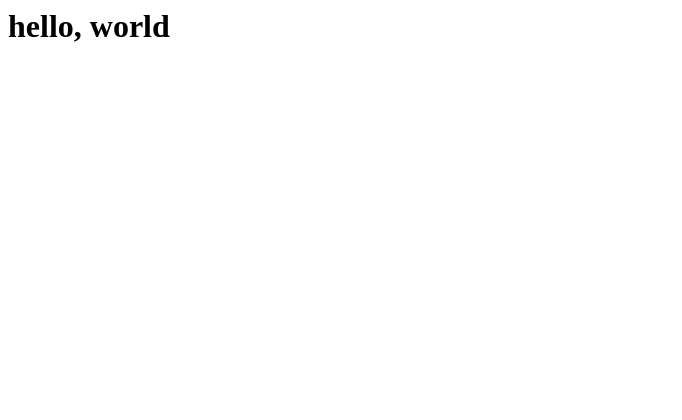
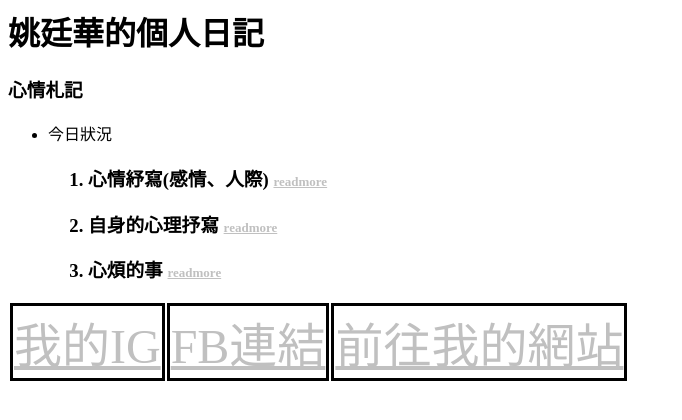
Before and after one commit to edwardyao0324/edwardyao0324.github.io, a plain HTML site: page index.html in a window 1280 px wide. Shown: the whole page, without its empty margins (0-682 px from the left). Drawn offline with Linux system fonts and the light colour scheme.

Commit message:
Update index.html

```diff
--- a/index.html
+++ b/index.html
@@ -1,8 +1,29 @@
 <html>
-<head>
-  <title>姚廷華的個人網站</title>
-</head>
-<body>
-  <h1>hello, world</h1>
-</body>
+	<head>
+		<title>姚廷華的個人日記</title>
+		<link href="style.css" rel="stylesheet" type="text/css">
+	</head>
+		<body link="#C0C0C0" vlink="#808080" alink="#FF0000">
+				<h1>姚廷華的個人日記</h1>
+
+				<h3><b>心情札記</b></h3>
+			<ul>
+				<li>今日狀況
+					<ol>
+						<h3><li>心情紓寫(感情、人際)  <a href ="./心情.html" target="_blank"> <font size="2.5">readmore</font> </a> </li></h3>
+						<h3><li>自身的心理抒寫 <a href="心理.html" target="_blank"><font size="2.5">readmore</font> </a></li></h3>
+						<h3><li>心煩的事 <a href="心煩.html" target="_blank"> <font size="2.5">readmore</font> </a> </li>
+						</h3>
+					</ol>
+				</li>
+			</ul>
+			<table style="border: solid auto;">
+				<tr>
+					<td style="border:solid;"> <font size="87"> <a href="https://www.instagram.com/_edward_0324/?hl=zh-tw" target="_blank">我的IG</a></td>
+					<td style="border:solid;"> <font size="87"> <a href ="https://www.facebook.com/profile.php?id=100013681690880" target="_blank">FB連結</a> </font> </td>
+					<td style="border:solid;"> <font size="87"> <a href ="https://edward.ga" target="_blank">前往我的網站</a> </font> </td>
+				</tr>
+			</table>
+			<footer></footer>
+	</body>
 </html>
```
